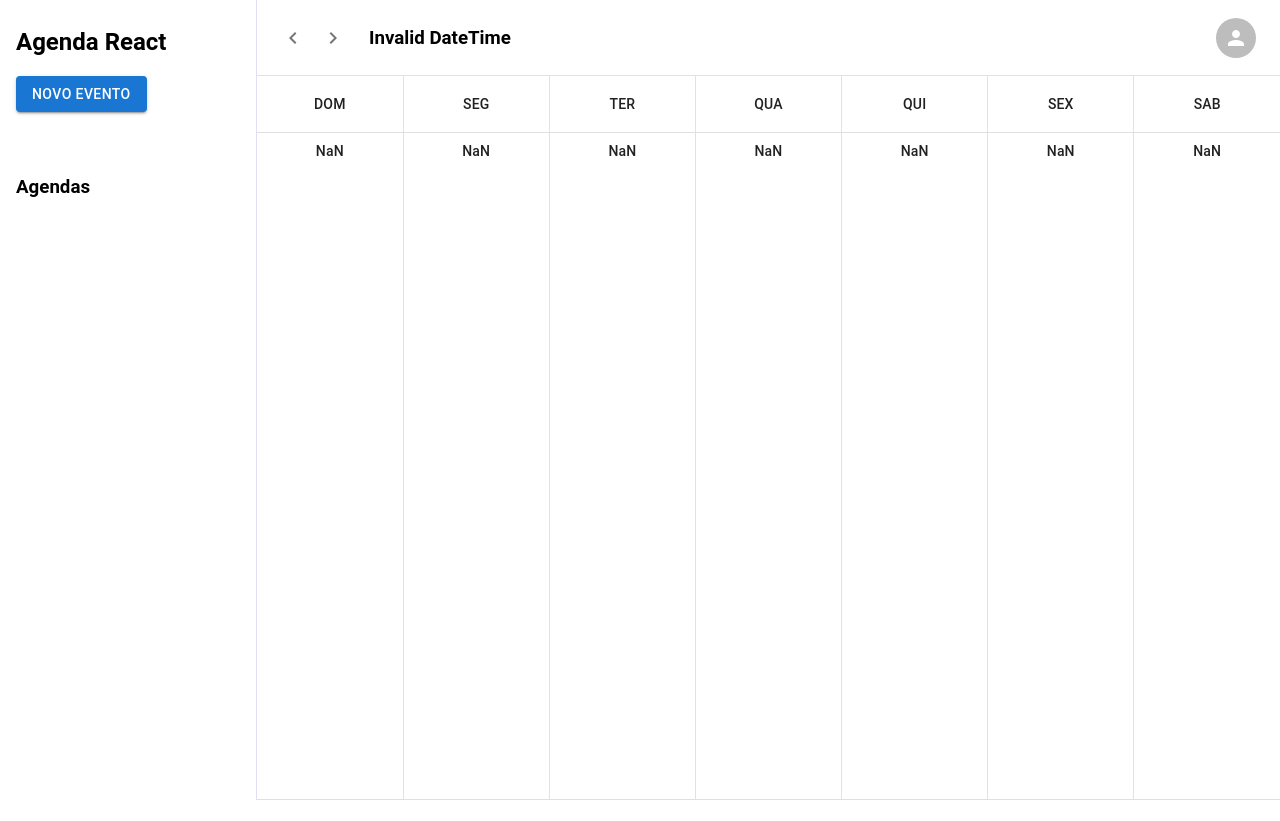
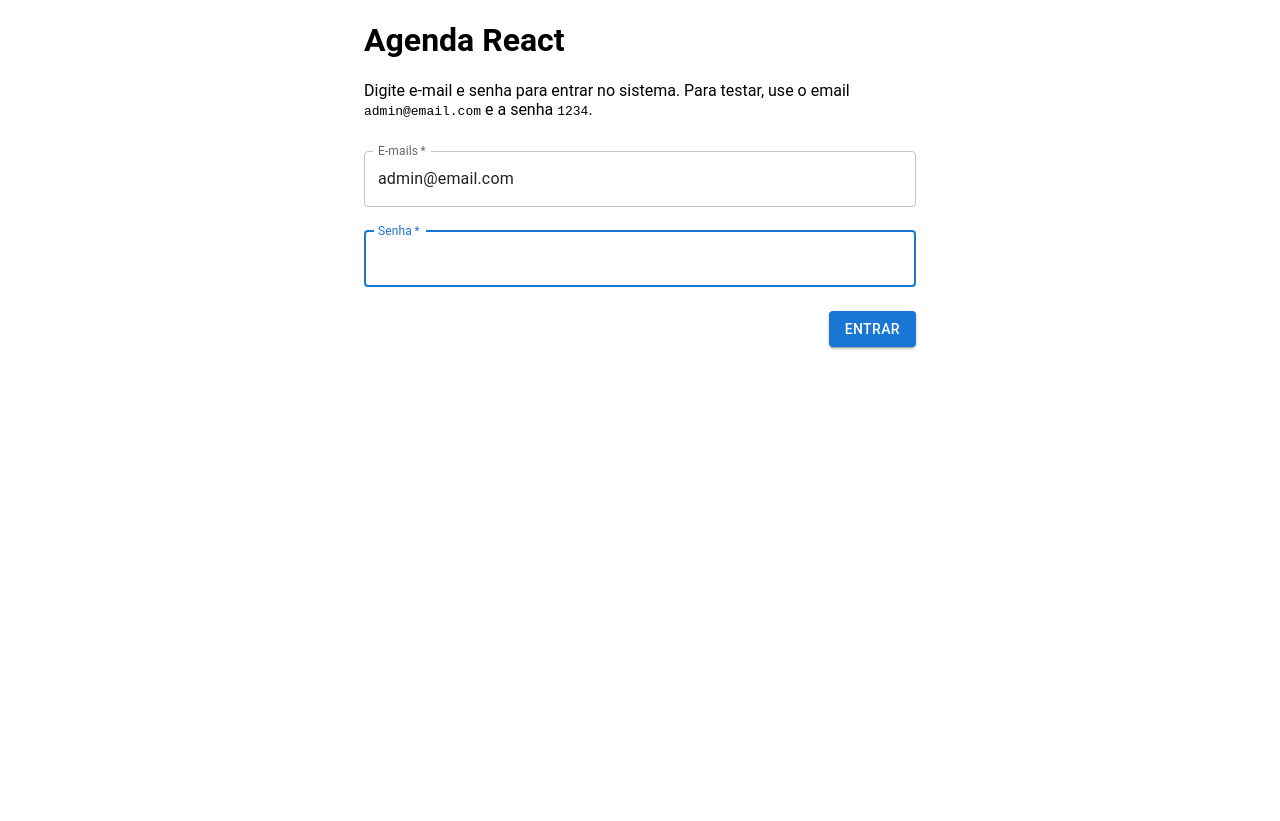
Before and after one commit to Rick0785/react-agenda-ts, a React (Create React App) app in the folder frontend/: page /calendar/1 in a window 1280 px wide. Before the commit the page ends 800 px from the top, so only its background shows below. Built offline with nearby package versions, Linux system fonts and the light colour scheme; no server answers.

Commit message:
feat(autenticação): criado as telas de login e logout (prop drilling)

```diff
--- a/frontend/src/App.tsx
+++ b/frontend/src/App.tsx
@@ -1,15 +1,29 @@
+import { useEffect, useState } from 'react';
 import {
   createBrowserRouter,
   Navigate,
   RouterProvider,
 } from 'react-router-dom';
+import { getUser, IUser } from './api/user';
 import Calendar from './pages/Calendar';
+import Login from './pages/Login';
 import { getYearMonthISO } from './utils/date';
+
+function App() {
+  const [user, setUser] = useState<IUser | null>(null);
+
+  useEffect(() => {
+    getUser().then(setUser, () => setUser(null));
+  }, []);
+
+  const singOut = () => {
+    setUser(null);
+  };
 
   const router = createBrowserRouter([
     {
       path: '/calendar/:month',
-    element: <Calendar />,
+      element: <Calendar user={user!} onSingOut={singOut} />,
     },
     {
       path: '*',
@@ -17,8 +31,11 @@ const router = createBrowserRouter([
     },
   ]);
 
-function App() {
-  return <RouterProvider router={router} />;
+  return user ? (
+    <RouterProvider router={router} />
+  ) : (
+    <Login onSignIn={setUser} />
+  );
 }
 
 export default App;
--- a/frontend/src/api/index.ts
+++ b/frontend/src/api/index.ts
@@ -1,8 +1,10 @@
 import axios from 'axios';
 
 const api = axios.create({
-  baseURL: 'http://localhost:8080',
+  baseURL: 'http://localhost:8080', //process.env.REACT_CALENDAR_API,
+  withCredentials: true,
   headers: {
+    Accept: 'application/jsoncamelcase',
     'Content-Type': 'application/json',
   },
 });
--- /dev/null
+++ b/frontend/src/api/user.ts
@@ -0,0 +1,20 @@
+import api from './index';
+
+export interface IUser {
+  name: string;
+  email: string;
+}
+
+export interface ILogin {
+  email: string;
+  password: string;
+}
+
+export const getUser = (): Promise<IUser> =>
+  api.get(`/auth/user`).then(resp => resp.data);
+
+export const postSingIn = (login: ILogin): Promise<IUser> =>
+  api.post(`/auth/login`, login).then(resp => resp.data);
+
+export const postSingOut = (): Promise<IUser> =>
+  api.post(`/auth/logout`).then(resp => resp.data);
--- a/frontend/src/pages/CalendarHeader.tsx
+++ b/frontend/src/pages/Calendar/CalendarHeader.tsx
@@ -2,18 +2,20 @@ import Box from '@mui/material/Box';
 import IconButton from '@mui/material/IconButton';
 import ChevronLeftIcon from '@mui/icons-material/ChevronLeft';
 import ChevronRightIcon from '@mui/icons-material/ChevronRight';
-import PersonIcon from '@mui/icons-material/Person';
-import Avatar from '@mui/material/Avatar';
 import {
   getNextMonth,
   getPrevMonth,
   getYearMonthISOFromDate,
-} from '../utils/date';
+} from '../../utils/date';
 import { Link } from 'react-router-dom';
-import { ICalendarTable } from './Calendar';
+import { ICalendarTable } from '.';
+import UserMenu from './UserMenu';
+import { IUser } from '../../api/user';
 
 interface ICalendarHeaderProps {
   calendarTable: ICalendarTable;
+  onSingOut: () => void;
+  user: IUser;
 }
 
 const CalendarHeader = (props: ICalendarHeaderProps) => {
@@ -41,13 +43,10 @@ const CalendarHeader = (props: ICalendarHeaderProps) => {
         </IconButton>
       </Box>
       <Box component={'h3'} marginLeft={'16px'} flex={1}>
+        {/* <Input type="month" defaultValue={calendarTable.date} /> */}
         {calendarTable.monthFormatted}
       </Box>
-      <IconButton aria-label="Usuáro">
-        <Avatar>
-          <PersonIcon />
-        </Avatar>
-      </IconButton>
+      <UserMenu onSingOut={props.onSingOut} user={props.user} />
     </Box>
   );
 };
--- a/frontend/src/pages/CalendarTable.tsx
+++ b/frontend/src/pages/Calendar/CalendarTable.tsx
@@ -6,10 +6,10 @@ import TableHead from '@mui/material/TableHead';
 import TableRow from '@mui/material/TableRow';
 import Box from '@mui/material/Box';
 import WatchLaterIcon from '@mui/icons-material/WatchLater';
-import { ICalendarTable } from './Calendar';
-import { DAYS_OF_WEEK } from '../utils/date';
+import { ICalendarTable } from '.';
+import { DAYS_OF_WEEK } from '../../utils/date';
 import { DateTime } from 'luxon';
-import { IEvent } from '../api/event';
+import { IEvent } from '../../api/event';
 
 const styles = {
   table: {
--- a/frontend/src/pages/CalendarsView.tsx
+++ b/frontend/src/pages/Calendar/CalendarsView.tsx
@@ -2,7 +2,7 @@ import Box from '@mui/material/Box';
 import FormGroup from '@mui/material/FormGroup';
 import FormControlLabel from '@mui/material/FormControlLabel';
 import Checkbox from '@mui/material/Checkbox';
-import { ICalendar } from '../api/calendar';
+import { ICalendar } from '../../api/calendar';
 
 interface ICalendarsViewProps {
   calendars: ICalendar[];
--- /dev/null
+++ b/frontend/src/pages/Calendar/UserMenu.tsx
@@ -0,0 +1,105 @@
+import React, { useState } from 'react';
+import Box from '@mui/material/Box';
+import Avatar from '@mui/material/Avatar';
+import Menu from '@mui/material/Menu';
+import MenuItem from '@mui/material/MenuItem';
+import ListItemIcon from '@mui/material/ListItemIcon';
+import Divider from '@mui/material/Divider';
+import IconButton from '@mui/material/IconButton';
+import PersonIcon from '@mui/icons-material/Person';
+import Tooltip from '@mui/material/Tooltip';
+import Logout from '@mui/icons-material/Logout';
+import { IUser, postSingOut } from '../../api/user';
+
+interface IUserMenuProps {
+  onSingOut: () => void;
+  user: IUser;
+}
+
+export default function UserMenu(props: IUserMenuProps) {
+  const { user, onSingOut } = props;
+  const [anchorEl, setAnchorEl] = useState<null | HTMLElement>(null);
+  const open = Boolean(anchorEl);
+
+  const handleClick = (event: React.MouseEvent<HTMLElement>) => {
+    setAnchorEl(event.currentTarget);
+  };
+
+  const handleClose = () => {
+    setAnchorEl(null);
+  };
+
+  const singOut = async () => {
+    await postSingOut();
+    onSingOut();
+  };
+
+  return (
+    <React.Fragment>
+      <Box sx={{ display: 'flex', alignItems: 'center', textAlign: 'center' }}>
+        <Tooltip title="Account settings">
+          <IconButton
+            onClick={handleClick}
+            size="medium"
+            sx={{ ml: 2 }}
+            aria-label="Usuário"
+            aria-controls={open ? 'account-menu' : undefined}
+            aria-haspopup="true"
+            aria-expanded={open ? 'true' : undefined}
+          >
+            <Avatar sx={{ width: 38, height: 38 }}>
+              <PersonIcon />
+            </Avatar>
+          </IconButton>
+        </Tooltip>
+      </Box>
+      <Menu
+        anchorEl={anchorEl}
+        id="account-menu"
+        open={open}
+        onClose={handleClose}
+        onClick={handleClose}
+        PaperProps={{
+          elevation: 0,
+          sx: {
+            overflow: 'visible',
+            filter: 'drop-shadow(0px 2px 8px rgba(0,0,0,0.32))',
+            mt: 1.5,
+            '& .MuiAvatar-root': {
+              width: 32,
+              height: 32,
+              ml: -0.5,
+              mr: 1,
+            },
+            '&::before': {
+              content: '""',
+              display: 'block',
+              position: 'absolute',
+              top: 0,
+              right: 14,
+              width: 10,
+              height: 10,
+              bgcolor: 'background.paper',
+              transform: 'translateY(-50%) rotate(45deg)',
+              zIndex: 0,
+            },
+          },
+        }}
+        transformOrigin={{ horizontal: 'right', vertical: 'top' }}
+        anchorOrigin={{ horizontal: 'right', vertical: 'bottom' }}
+      >
+        <Box padding="16px" textAlign="center">
+          <Box>{user.name}</Box>
+          <Box component="small">{user.email}</Box>
+        </Box>
+        <Divider />
+        <MenuItem onClick={singOut}>
+          <ListItemIcon>
+            <Logout fontSize="small" />
+          </ListItemIcon>
+          Sair
+        </MenuItem>
+      </Menu>
+    </React.Fragment>
+  );
+}
--- a/frontend/src/pages/Calendar.tsx
+++ b/frontend/src/pages/Calendar/index.tsx
@@ -8,15 +8,16 @@ import {
   getMonthYearFormatted,
   getNextDay,
   getToday,
-} from '../utils/date';
+} from '../../utils/date';
 import { DateTime } from 'luxon';
-import { getEvents, IEdittingEvent, IEvent } from '../api/event';
-import { getCalendars, ICalendar } from '../api/calendar';
+import { getEvents, IEdittingEvent, IEvent } from '../../api/event';
+import { getCalendars, ICalendar } from '../../api/calendar';
 import { useParams } from 'react-router-dom';
 import CalendarsView from './CalendarsView';
 import CalendarHeader from './CalendarHeader';
 import CalendarTable from './CalendarTable';
 import EventFormDialog from './EventFormDialog';
+import { IUser } from '../../api/user';
 
 export interface ICalendarTableCell {
   dayOfWeek: string;
@@ -92,7 +93,12 @@ const generateCalendarTable = (
   return calendarScreen;
 };
 
-const Calendar = () => {
+interface ICalendarProps {
+  onSingOut: () => void;
+  user: IUser;
+}
+
+const Calendar = (props: ICalendarProps) => {
   const { month } = useParams<{ month: string }>();
   const [calendars, setCalendars] = useState<ICalendar[]>([]);
   const [events, setEvents] = useState<IEvent[]>([]);
@@ -166,7 +172,11 @@ const Calendar = () => {
         <CalendarsView {...{ calendars, toggleCalendar }} />
       </Box>
       <Box display={'flex'} flexDirection={'column'} flex={1}>
-        <CalendarHeader {...{ calendarTable }} />
+        <CalendarHeader
+          {...{ calendarTable }}
+          onSingOut={props.onSingOut}
+          user={props.user}
+        />
         <CalendarTable
           {...{ calendarTable }}
           onClickDay={openNewEvent}
--- /dev/null
+++ b/frontend/src/pages/Login/index.tsx
@@ -0,0 +1,77 @@
+import React, { useState } from 'react';
+import Container from '@mui/material/Container';
+import Box from '@mui/material/Box';
+import TextField from '@mui/material/TextField';
+import Button from '@mui/material/Button';
+import Alert from '@mui/material/Alert';
+import Stack from '@mui/material/Stack';
+import { ILogin, IUser, postSingIn } from '../../api/user';
+
+interface ILoginProps {
+  onSignIn: (user: IUser) => void;
+}
+
+const Login = (props: ILoginProps) => {
+  const { onSignIn } = props;
+  const [login, setLogin] = useState<ILogin>({
+    email: 'admin@email.com',
+    password: '',
+  });
+  const [error, setError] = useState<string>('');
+
+  const signIn = (formEvent: React.FormEvent) => {
+    formEvent.preventDefault();
+    postSingIn(login).then(onSignIn, () => {
+      setError('Email não encontrado ou senha incorreta');
+    });
+  };
+
+  return (
+    <Container maxWidth="sm" component="form" onSubmit={signIn}>
+      <Box component="h1">Agenda React</Box>
+      <Box component="p">
+        Digite e-mail e senha para entrar no sistema. Para testar, use o email{' '}
+        <kbd>admin@email.com</kbd> e a senha <kbd>1234</kbd>.
+      </Box>
+      <TextField
+        variant="outlined"
+        autoFocus
+        required
+        margin="normal"
+        label="E-mails"
+        fullWidth
+        InputLabelProps={{ shrink: true }}
+        value={login.email}
+        onChange={changeEvent =>
+          setLogin(prev => ({ ...prev, email: changeEvent.target.value }))
+        }
+      />
+      <TextField
+        type="password"
+        variant="outlined"
+        autoFocus
+        required
+        margin="normal"
+        label="Senha"
+        fullWidth
+        InputLabelProps={{ shrink: true }}
+        value={login.password}
+        onChange={changeEvent =>
+          setLogin(prev => ({ ...prev, password: changeEvent.target.value }))
+        }
+      />
+      {error && (
+        <Stack sx={{ width: '100%' }} spacing={2}>
+          <Alert severity="info">{error}</Alert>
+        </Stack>
+      )}
+      <Box textAlign="right" marginTop="16px">
+        <Button variant="contained" color="primary" type="submit">
+          Entrar
+        </Button>
+      </Box>
+    </Container>
+  );
+};
+
+export default Login;
```
Also changed, not shown: frontend/src/pages/Calendar/EventFormDialog.tsx (renamed from frontend/src/pages/EventFormDialog.tsx, +7 -2 lines), 2 other files (tests, documents, lock files or other folders). Lines whose indentation alone changed are shown as unchanged.
